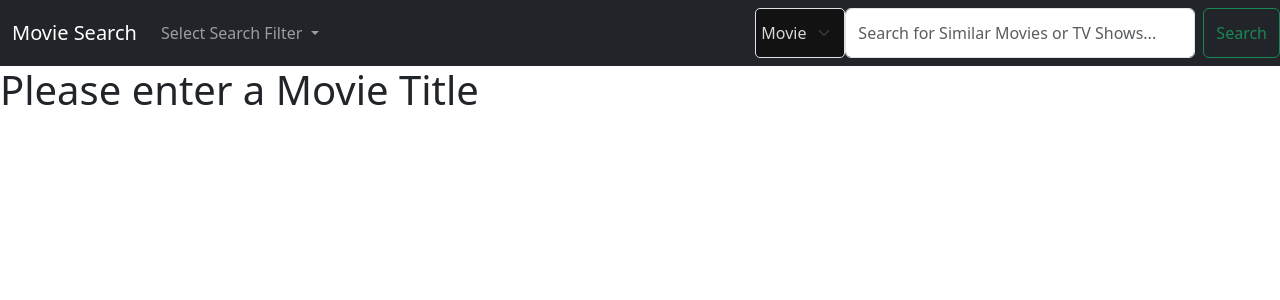
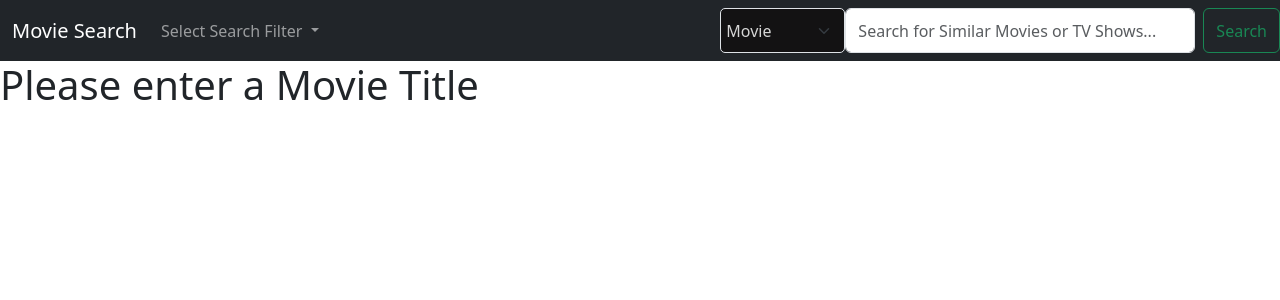
Before and after one commit to vnoelifant/movie-search-app, a Django app: page /error/ in a window 1280 px wide. Shown: the top 300 px of the page. Run offline with Django 4.2, Linux system fonts and the light colour scheme; some libraries are stand-ins or nearby versions.

Commit message:
modified button sizing

```diff
--- a/templates/base.html
+++ b/templates/base.html
@@ -33,7 +33,7 @@
       </div>
     </div>
     <form action="/media_similar" method="get" class="d-flex">
-        <select class="form-select mr-sm-2" name="type"  style="padding-left: 5px; background-color: #131213; color: #d6d6d6; border-radius: 5px; width: 90px; height: 50px;" class="mb-3">
+        <select class="form-select mr-sm-2" name="type"  style="padding-left: 5px; background-color: #131213; color: #d6d6d6; border-radius: 5px; width: 125px; height: 45px;" class="mb-3">
             <option value="movie">Movie</option>
             <option value="tv">TV Show</option>
         </select>
```
